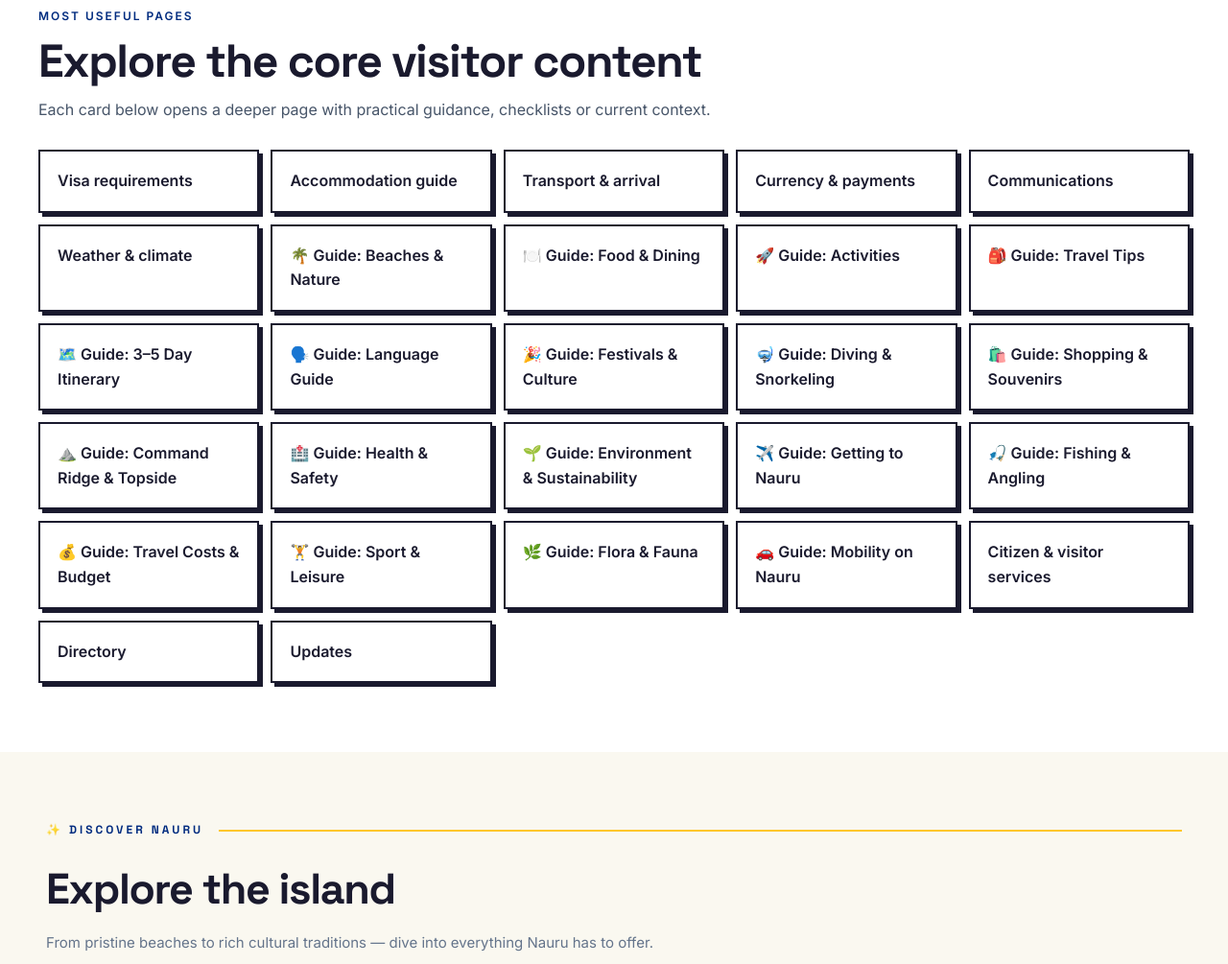
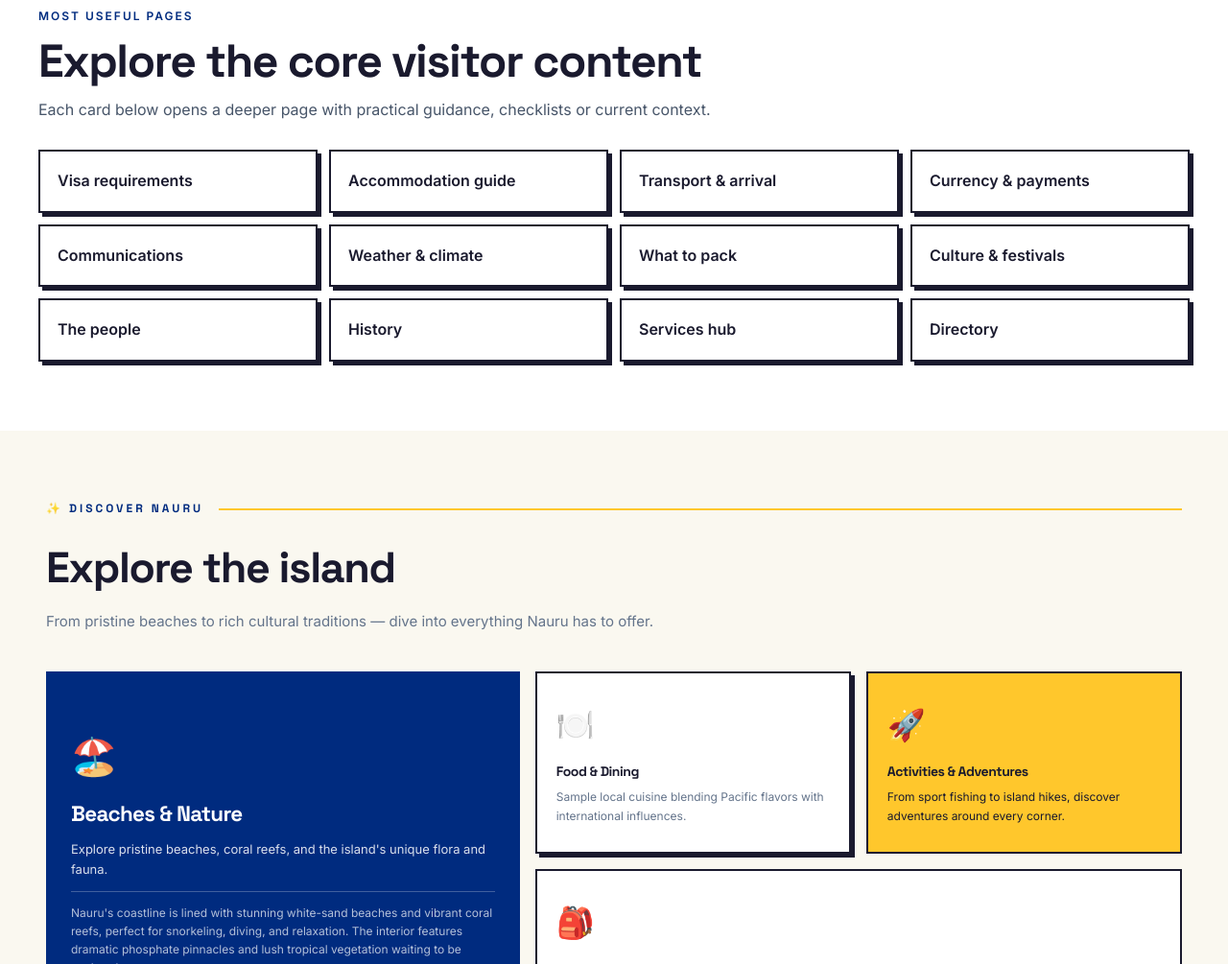
Before and after one commit to Loggableim/republicofnauru, an Astro site: page / in a window 1280 px wide. Shown: the part 1795-2800 px from the top of the page at 96% size. Built offline with nearby package versions, Linux system fonts and the light colour scheme; Astro itself is replaced by a stand-in of ours.

Commit message:
Fix: Remove German guide links from English homepage
Die Startseite verlinkte 21 deutsche Guide-Seiten (/guide/*) mit
englischen Titeln - 3 davon existierten nicht (broken links).
Ersetzt durch 12 englische Links zu den /visit/, /about/, /services/
Hauptseiten. Grid von 5 auf 4 Spalten angepasst.

```diff
--- a/src/pages/index.astro
+++ b/src/pages/index.astro
@@ -57,27 +57,12 @@
           <a href="/visit/currency/">Currency & payments</a>
           <a href="/visit/communications/">Communications</a>
           <a href="/visit/weather/">Weather & climate</a>
-          <a href="/guide/strand-natur/">🌴 Guide: Beaches & Nature</a>
-          <a href="/guide/kulinarik/">🍽️ Guide: Food & Dining</a>
-          <a href="/guide/aktivitaeten/">🚀 Guide: Activities</a>
-          <a href="/guide/reisetipps/">🎒 Guide: Travel Tips</a>
-          <a href="/guide/reiseroute-itinerar/">🗺️ Guide: 3–5 Day Itinerary</a>
-          <a href="/guide/sprache/">🗣️ Guide: Language Guide</a>
-          <a href="/guide/feste/">🎉 Guide: Festivals & Culture</a>
-          <a href="/guide/tauchen-schnorcheln/">🤿 Guide: Diving & Snorkeling</a>
-          <a href="/guide/einkaufen-souvenirs/">🛍️ Guide: Shopping & Souvenirs</a>
-          <a href="/guide/command-ridge/">⛰️ Guide: Command Ridge & Topside</a>
-          <a href="/guide/gesundheit-sicherheit/">🏥 Guide: Health & Safety</a>
-          <a href="/guide/umwelt-nachhaltigkeit/">🌱 Guide: Environment & Sustainability</a>
-          <a href="/guide/anreise/">✈️ Guide: Getting to Nauru</a>
-          <a href="/guide/fischen-angeln/">🎣 Guide: Fishing & Angling</a>
-          <a href="/guide/reisekosten-budget/">💰 Guide: Travel Costs & Budget</a>
-          <a href="/guide/sport-freizeit/">🏋️ Guide: Sport & Leisure</a>
-          <a href="/guide/flora-fauna/">🌿 Guide: Flora & Fauna</a>
-          <a href="/guide/mobilitaet/">🚗 Guide: Mobility on Nauru</a>
-          <a href="/services/">Citizen & visitor services</a>
+          <a href="/visit/attire/">What to pack</a>
+          <a href="/about/culture/">Culture & festivals</a>
+          <a href="/about/the-people/">The people</a>
+          <a href="/about/history/">History</a>
+          <a href="/services/">Services hub</a>
           <a href="/directory/">Directory</a>
-          <a href="/news/">Updates</a>
         </div>
       </div>
     </section>
@@ -166,7 +151,7 @@
   .hub-card,.news-card,.link-grid a,.fact-box{border:2px solid #1a1a2e;background:#fff;padding:18px;box-shadow:4px 4px 0 #1a1a2e;display:block}
   .hub-card span,.news-tag{display:inline-flex;align-items:center;justify-content:center;background:#002B7F;color:#fff;font-weight:700;width:34px;height:34px;border-radius:999px;margin-bottom:12px}
   .hub-card h3,.news-card h3{margin:0 0 8px;font-family:'Space Grotesk',sans-serif;color:#002B7F}
-  .link-grid{display:grid;grid-template-columns:repeat(5,minmax(0,1fr));gap:12px}
+  .link-grid{display:grid;grid-template-columns:repeat(4,minmax(0,1fr));gap:12px}
   .link-grid a{font-weight:600;color:#1a1a2e}
   .facts-grid{display:grid;grid-template-columns:repeat(4,minmax(0,1fr));gap:16px}
   .fact-box strong{display:block;color:#002B7F;margin-bottom:8px}
```
